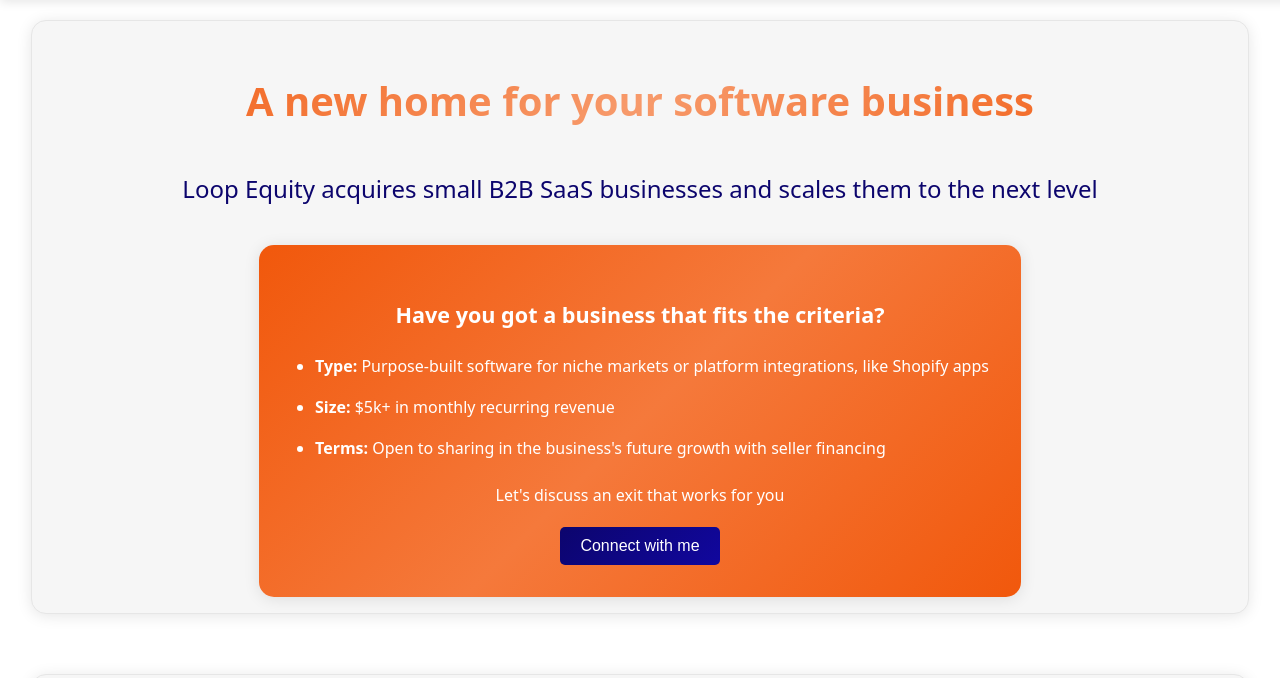
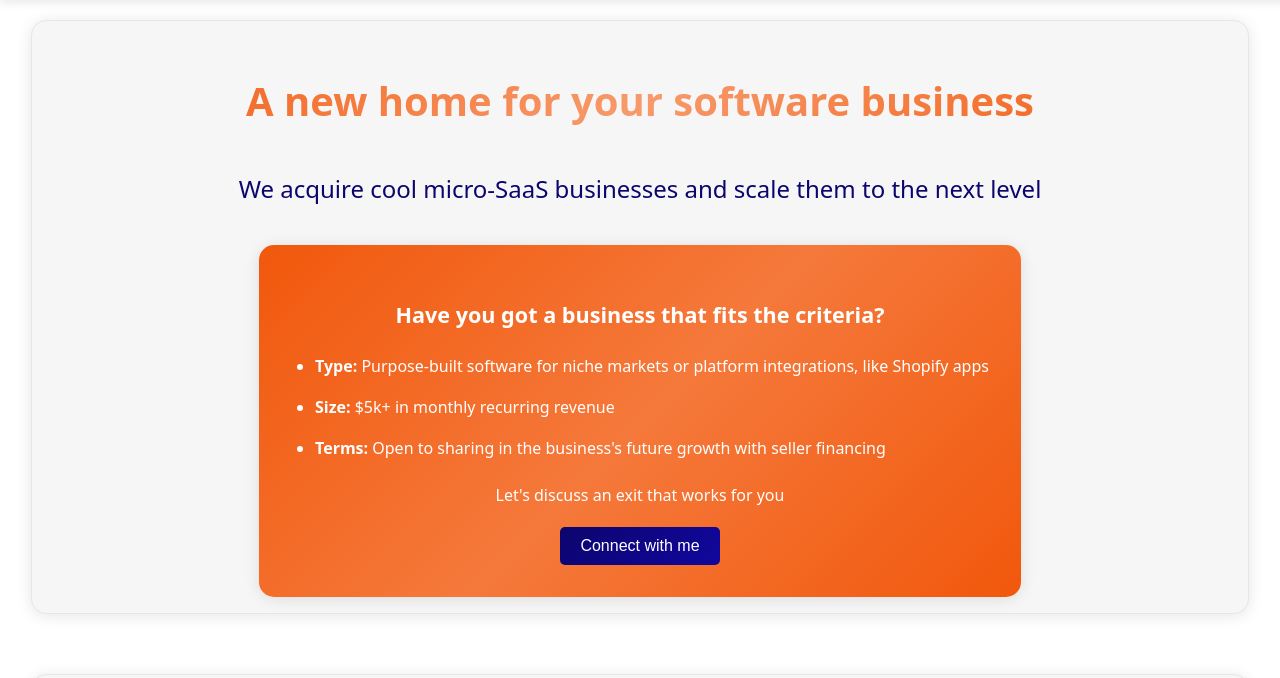
Before and after one commit to amanisheikh1/loopequity.co, a website: page index.html in a window 1280 px wide. Shown: the part 72-750 px from the top of the page. Drawn offline with Linux system fonts and the light colour scheme.

Commit message:
Update index.html

```diff
--- a/index.html
+++ b/index.html
@@ -23,7 +23,8 @@
 
         <section id="attention" class="attention">
             <h1>A new home for your software business</h1>
-            <h2>Loop Equity acquires small B2B SaaS businesses and scales them to the next level</h2>
+<!--             <h2>Loop Equity acquires small B2B SaaS businesses and scales them to the next level</h2> -->
+            <h2>We acquire cool micro-SaaS businesses and scale them to the next level</h2>
             <div class="standout-box">
                 <h3>Have you got a business that fits the criteria?</h3>
                 <ul>
```
